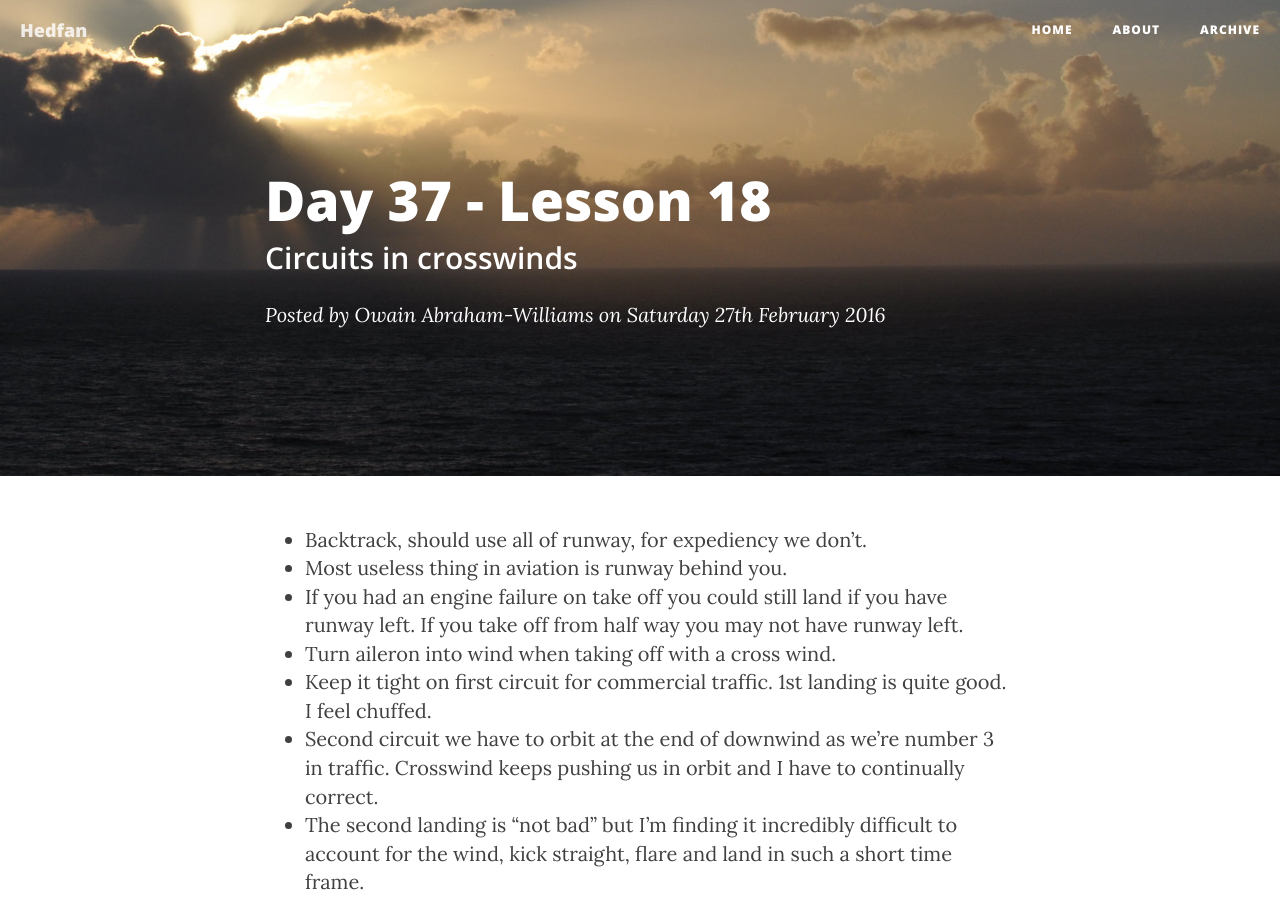
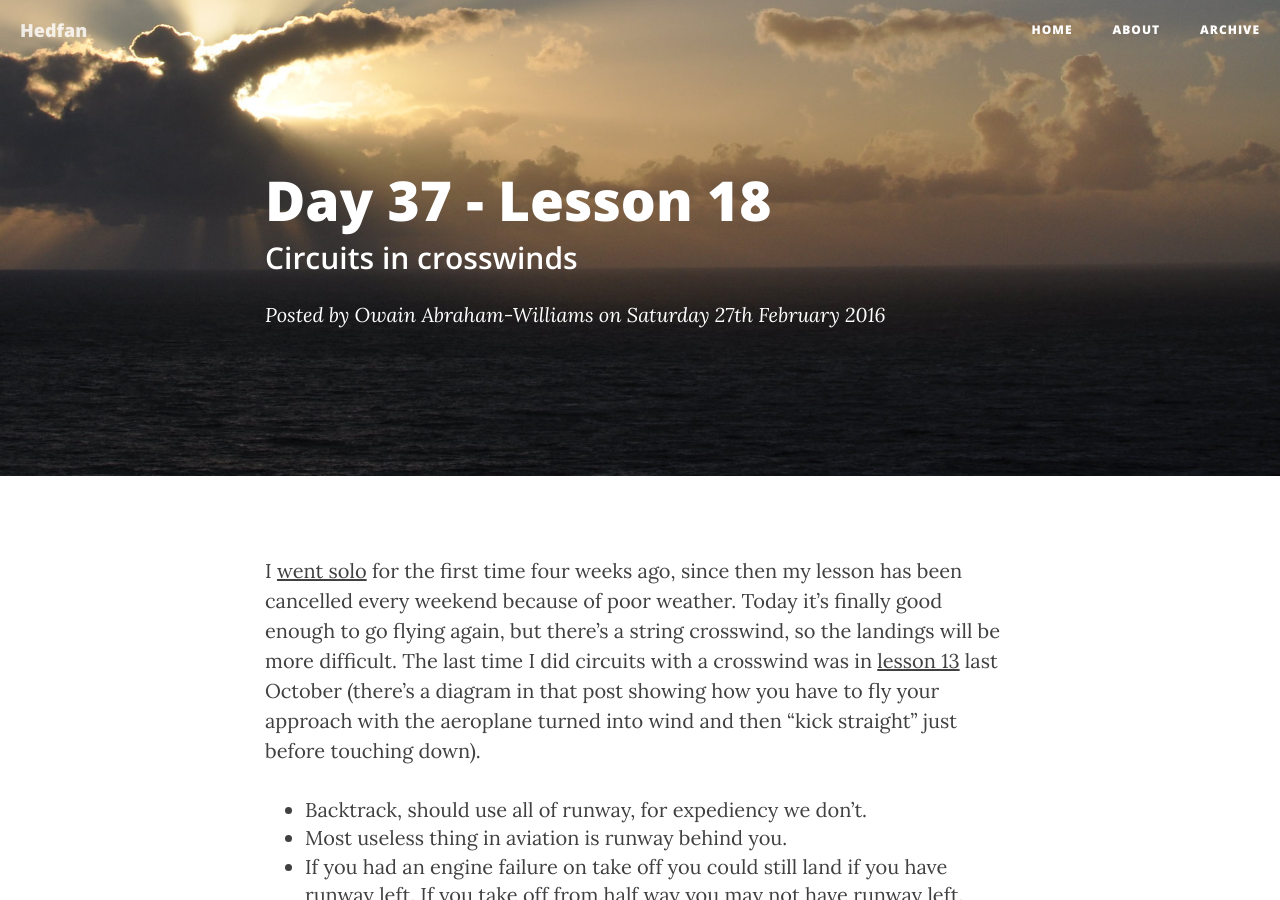
Before and after one commit to AnturGyffrous/hedfan.uk, a Jekyll site: the page built from _posts/2016-02-27-day-37-lesson18.md, in a window 1280 px wide and 900 px high. Built offline with Jekyll 4.4.1, drawn with Linux system fonts in a browser that asks for light colours; nearby versions of some CDN libraries; comment, search, counter and statistics services are not loaded.

Commit message:
Add first paragraph to lesson 18.

```diff
--- a/_posts/2016-02-27-day-37-lesson18.md
+++ b/_posts/2016-02-27-day-37-lesson18.md
@@ -5,6 +5,13 @@ subtitle:   "Circuits in crosswinds"
 date:       2016-02-27
 author:     "Owain Abraham-Williams"
 ---
+
+I [went solo](/2016/01/30/day-32-lesson-17-first-solo/) for the first time four weeks ago,
+since then my lesson has been cancelled every weekend because of poor weather. Today it's
+finally good enough to go flying again, but there's a string crosswind, so the landings
+will be more difficult. The last time I did circuits with a crosswind was in [lesson 13](/2015/10/17/day-19-lesson-13-crosswind-circuits/)
+last October (there's a diagram in that post showing how you have to fly your approach
+with the aeroplane turned into wind and then "kick straight" just before touching down).
 
  * Backtrack, should use all of runway, for expediency we don't.
  * Most useless thing in aviation is runway behind you.
```
